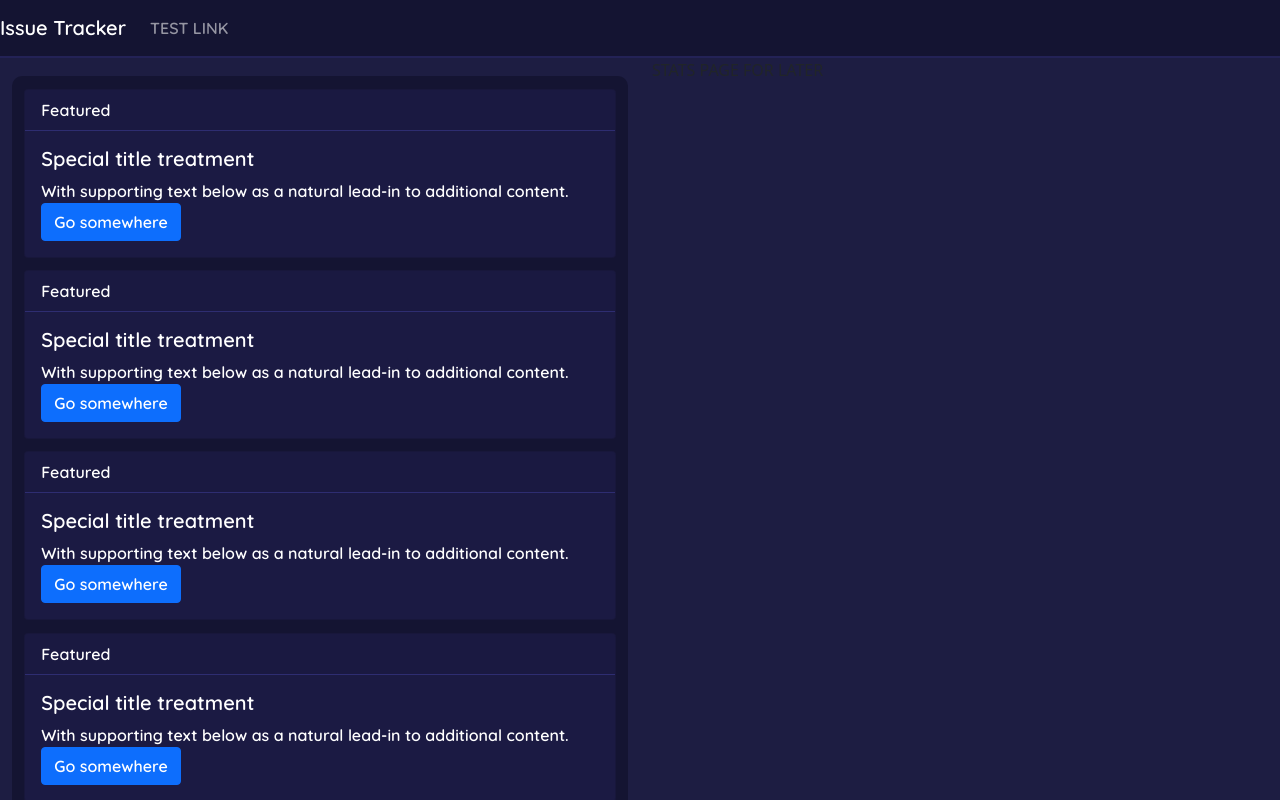
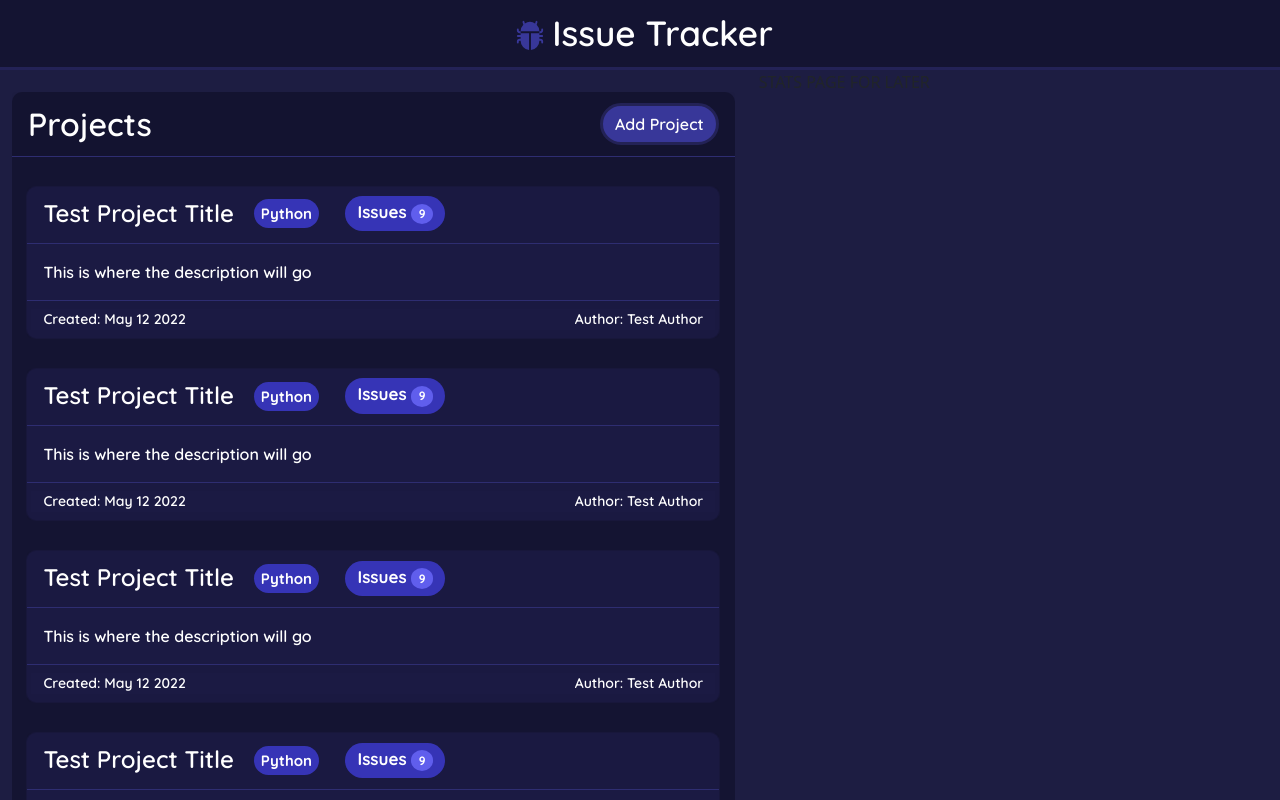
Before and after one commit to devp4/IssueTracker, a React (Create React App) app: page / in a window 1280 px wide. Shown: the top 800 px of the page. Built offline with nearby package versions, Linux system fonts and the light colour scheme.

Commit message:
frotend changes

```diff
--- a/package.json
+++ b/package.json
@@ -10,6 +10,7 @@
     "react": "^18.1.0",
     "react-bootstrap": "^2.3.1",
     "react-dom": "^18.1.0",
+    "react-icons": "^4.3.1",
     "react-scripts": "5.0.1",
     "web-vitals": "^2.1.4"
   },
--- a/public/index.html
+++ b/public/index.html
@@ -8,7 +8,7 @@
       name="description"
       content="Web site created using create-react-app"
     />
-    <title>React App</title>
+    <title>Issue Tracker</title>
   </head>
   <body>
     <noscript>You need to enable JavaScript to run this app.</noscript>
--- a/src/App.css
+++ /dev/null
@@ -1,3 +0,0 @@
-.content {
-    height: 1000px;
-}
--- a/src/App.js
+++ b/src/App.js
@@ -1,14 +1,12 @@
-import './App.css';
 import 'bootstrap/dist/css/bootstrap.min.css';
 import NavBar from './components/Navbar';
 import MainContainer from './components/MainContainer';
 
-
 function App() {
   return (
     <div className="App">
-      <NavBar></NavBar>
-      <MainContainer></MainContainer>
+        <NavBar></NavBar>
+        <MainContainer></MainContainer>
     </div>
   );
 }
--- a/src/components/MainContainer.js
+++ b/src/components/MainContainer.js
@@ -6,7 +6,7 @@ const MainContainer = () => {
     return (
             <Container fluid>
                 <Row>
-                <Col>
+                    <Col sm={7}>
                         <ProjectContainer></ProjectContainer>
                     </Col>
                     <Col>STATS PAGE FOR LATER</Col>
--- a/src/components/Navbar.js
+++ b/src/components/Navbar.js
@@ -1,17 +1,17 @@
 import { Nav, Navbar } from "react-bootstrap"
+import { IconContext } from "react-icons";
+import { BsBugFill } from "react-icons/bs";
 import "./component-styles/NavBar.css"
 
 const NavBar = () => {
     return (
         <Navbar className="nav" variant="dark">
             <Navbar.Brand>
+                <IconContext.Provider value={{color: "#383799", className: "bug-icon", size: 30}}>
+                    <BsBugFill/>
+                </IconContext.Provider>
                 Issue Tracker
             </Navbar.Brand>
-            <Nav>
-                <Nav.Link>
-                    TEST LINK
-                </Nav.Link>
-            </Nav>
         </Navbar>
     )
 
--- a/src/components/ProjectCard.js
+++ b/src/components/ProjectCard.js
@@ -1,16 +1,34 @@
-import {Card, Button} from "react-bootstrap"
+import {Card, Badge, Row, Col} from "react-bootstrap"
 
 const ProjectCard = () => {
     return (
         <Card>
-            <Card.Header>Featured</Card.Header>
+            <Card.Header>Test Project Title
+                <Badge className="language-badge" pill bg="">Python
+                </Badge>{' '}
+                <Badge className="issue-badge" pill bg="">Issues
+                    <Badge className="issue-number" bg="">9</Badge>
+                </Badge>
+            </Card.Header>
             <Card.Body>
-                <Card.Title>Special title treatment</Card.Title>
                 <Card.Text>
-                    With supporting text below as a natural lead-in to additional content.
-                    <Button variant="primary">Go somewhere</Button>
+                    This is where the description will go
                 </Card.Text>
             </Card.Body>
+            <Card.Footer>
+                <Row className="row-footer">
+                    <Col>
+                        <Card.Text className="left-footer">
+                            Created: May 12 2022
+                        </Card.Text>
+                    </Col>
+                    <Col>
+                        <Card.Text className="right-footer">
+                            Author: Test Author
+                        </Card.Text>
+                    </Col>
+                </Row>
+            </Card.Footer>
         </Card>
     )
 
--- a/src/components/ProjectContainer.js
+++ b/src/components/ProjectContainer.js
@@ -1,14 +1,14 @@
-import { Stack} from "react-bootstrap"
+import { Button, Card, Stack} from "react-bootstrap"
 import ProjectCard from "./ProjectCard"
 import "./component-styles/ProjectContainer.css"
 
 const ProjectContainer = () => {
     return (
             <Stack>
-            <ProjectCard></ProjectCard>
-            <ProjectCard></ProjectCard>
-            <ProjectCard></ProjectCard>
-            <ProjectCard></ProjectCard>
+                <Card.Header className="project-header">Projects
+                    <Button className="project-btn">Add Project
+                    </Button>
+                </Card.Header>
                 <ProjectCard></ProjectCard>
                 <ProjectCard></ProjectCard>
                 <ProjectCard></ProjectCard>
--- a/src/components/component-styles/MainContainer.css
+++ b/src/components/component-styles/MainContainer.css
@@ -1,9 +1,33 @@
 @import url('https://fonts.googleapis.com/css2?family=Quicksand:wght@600;700&display=swap');
+
+.container-fluid {
+    background-color: #1d1d42;
+    padding-bottom: 20px;
+}
 
 .row {
     background-color: #1d1d42;
 }
 
-.col2 {
-    background-color: black;
+/* <---- Scrollbar ----> */
+.mainContainer::-webkit-scrollbar {
+    width: 4em;
+    border-radius: 100px;
+    background: transparent;
 }
+
+.mainContainer::-webkit-scrollbar-track-piece {
+    background: transparent;
+}
+
+.mainContainer::-webkit-scrollbar-track {
+    background: black;
+    width: 4em;
+    border-radius: 100px;
+}
+
+
+.mainContainer::-webkit-scrollbar-thumb {
+    background-color: red;
+    border-radius: 100vw;
+}
--- a/src/components/component-styles/NavBar.css
+++ b/src/components/component-styles/NavBar.css
@@ -1,5 +1,17 @@
 .nav {
     background-color: #141432;
-    border-bottom: 2px solid #232256;
+    border-bottom: 3px solid #232256;
     font-family: 'Quicksand', sans-serif;
+    height: 70px;
 }
+
+.navbar-brand {
+    font-size: 35px;
+    margin-left: auto;
+    margin-right: auto;
+}
+
+.bug-icon {
+    margin-right: 3%;
+    margin-bottom: 2%;
+}
--- a/src/components/component-styles/ProjectContainer.css
+++ b/src/components/component-styles/ProjectContainer.css
@@ -1,18 +1,102 @@
 @import url('https://fonts.googleapis.com/css2?family=Quicksand:wght@600;700&display=swap');
 
 .vstack {
-    margin-top: 3%;
     background-color: #141432;
     border-radius: 10px;
+    margin-top: 3%;
+    padding-bottom: 13px;
 }
+
+/* <----- Card -----> */
 
 .card {
     background-color: #1b1a43;
     color: white;
-    margin: 2% 2% 0% 2%;
+    margin: 4% 2% 0% 2%;
     font-family: 'Quicksand', sans-serif;
+    border-radius: 10px;
+}
+
+.card-footer {
+    border-color: #2e2d71;
+    text-align: right;
+    font-size: 15px;
+}
+
+.left-footer {
+    background-color: #1b1a43;
+    text-align: left;
+    font-size: 14px;
+}
+
+.right-footer {
+    background-color: #1b1a43;
+    text-align: right;
+    font-size: 14px;
+}
+
+.row-footer {
+    background-color: #1b1a43;
 }
 
 .card-header {
     border-color: #2e2d71;
+    font-size: x-large;
 }
+
+/* <----- Project Header -----> */
+
+.project-header {
+    color: white;
+    font-size: xx-large;
+    font-family: 'Quicksand', sans-serif;
+}
+
+.project-btn {
+    background-color: #383799;
+    font-family: 'Quicksand', sans-serif;
+    margin-top: 0.5%;
+    border: 3px solid #232256;
+    float: right;
+    border-radius: 25px;
+}
+
+.btn:focus {
+    border: 3px solid #232256;
+    background-color: #4240b1;
+    box-shadow: none !important;
+}
+
+.btn:hover {
+    border: 3px solid #232256;
+    background-color: #4240b1;
+}
+
+
+/* <----- Badges -----> */
+
+.language-badge {
+    background-color: #3634b6;
+    font-size: 15px;
+    vertical-align: middle;
+    padding: 7px;
+    margin-bottom: 0.5%;
+    margin-left: 3%;
+}
+
+.issue-badge {
+    background-color: #3634b6;
+    font-size: 17px;
+    vertical-align: middle;
+    padding: 7px;
+    margin-bottom: 0.5%;
+    margin-left: 3%;
+    width: 100px;
+}
+
+.issue-number {
+    font-size: 12px;
+    border-radius: 50%;
+    margin-left: 5%;
+    background-color: #605eed;
+}
--- a/src/index.css
+++ b/src/index.css
@@ -1,13 +1,38 @@
+html {
+  background-color: #1d1d42;
+  height: 100%;
+}
+
 body {
   margin: 0;
-  font-family: -apple-system, BlinkMacSystemFont, 'Segoe UI', 'Roboto', 'Oxygen',
-    'Ubuntu', 'Cantarell', 'Fira Sans', 'Droid Sans', 'Helvetica Neue',
-    sans-serif;
   -webkit-font-smoothing: antialiased;
   -moz-osx-font-smoothing: grayscale;
+  overflow-y: auto;
 }
 
 code {
   font-family: source-code-pro, Menlo, Monaco, Consolas, 'Courier New',
     monospace;
 }
+
+
+::-webkit-scrollbar {
+  width: 12px;
+}
+
+/* Track */
+::-webkit-scrollbar-track {
+  background: #141432;
+  background-clip: content-box;
+}
+
+/* Handle */
+::-webkit-scrollbar-thumb {
+  background: #2c2c64;
+  border: 1px solid rgb(0,0,0);
+  border-radius: 100px;
+}
+
+::-webkit-scrollbar-thumb:hover {
+  background: #393981;
+}
```
Also changed, not shown: 1 other file (tests, documents, lock files or other folders). Lines whose indentation alone changed are shown as unchanged.
